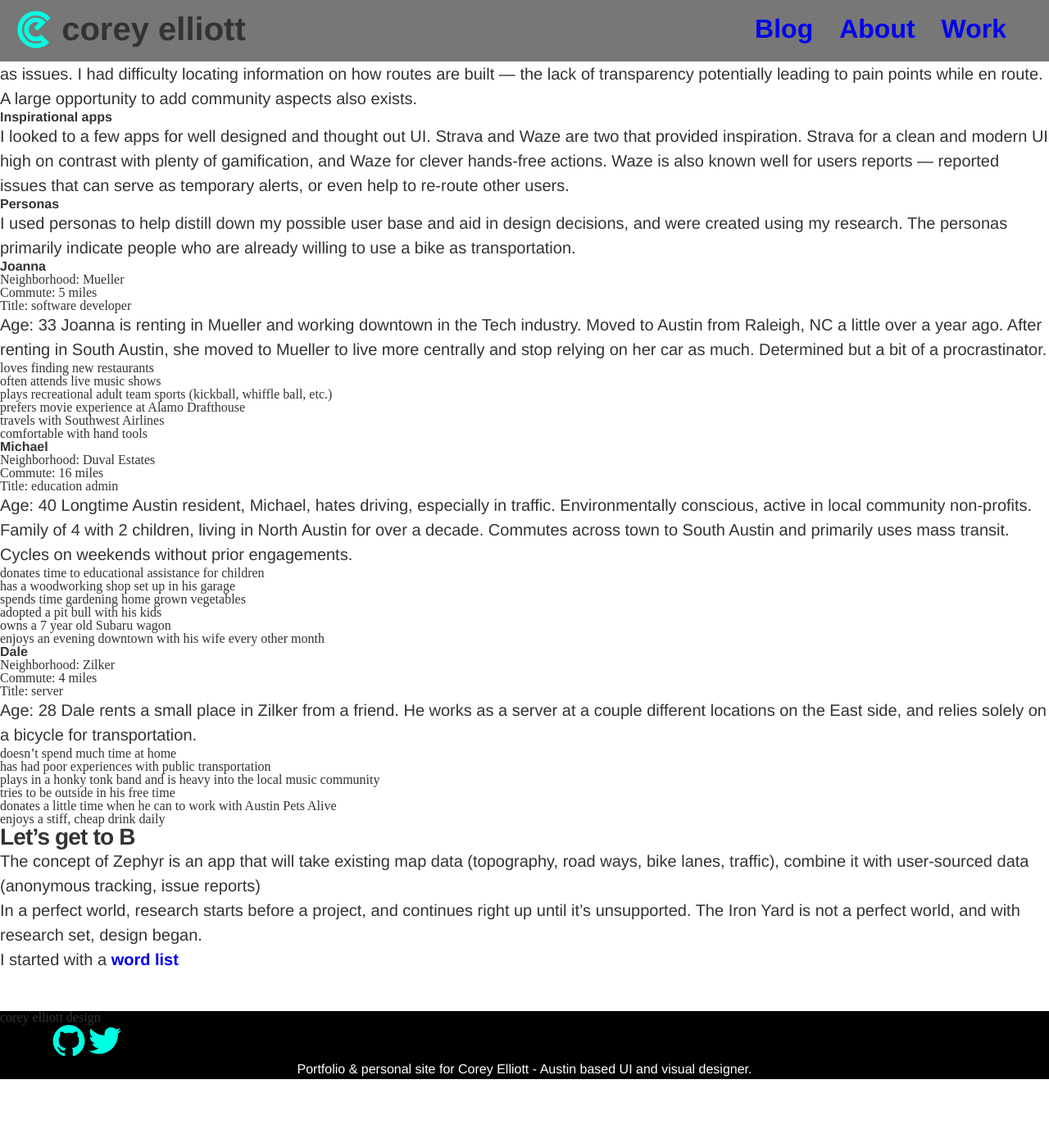
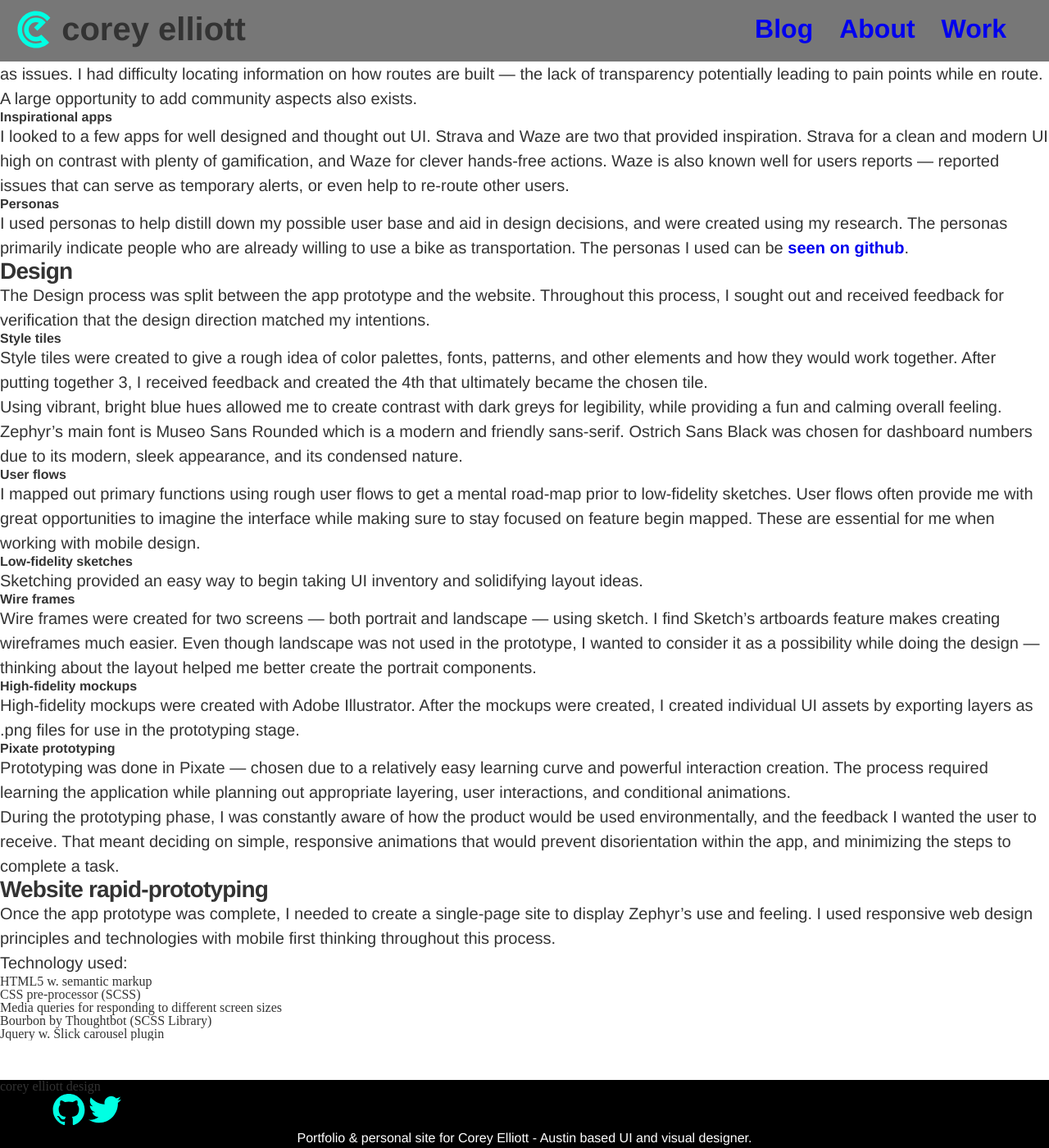
Before and after one commit to ellcorey/corey_elliott_design, a Jekyll site: the page built from _projects/zephyr-app.md, in a window 1280 px wide and 1400 px high, scrolled down 1031 px. Shown: the whole window at 82% size. Built offline with Jekyll 4.4.1, drawn with Linux system fonts in a browser that asks for light colours; nearby versions of some CDN libraries; before the commit the page ends 2347 px from its top, so only the background shows below that.

Commit message:
added design section to zephyr project case study. covered design process for prototype and site.

```diff
--- a/_projects/zephyr-app.md
+++ b/_projects/zephyr-app.md
@@ -47,58 +47,39 @@
 I looked to a few apps for well designed and thought out UI. Strava and Waze are two that provided inspiration. Strava for a clean and modern UI high on contrast with plenty of gamification, and Waze for clever hands-free actions. Waze is also known well for users reports --- reported issues that can serve as temporary alerts, or even help to re-route other users.
 
 #### Personas
-I used personas to help distill down my possible user base and aid in design decisions, and were created using my research. The personas primarily indicate people who are already willing to use a bike as transportation.
+I used personas to help distill down my possible user base and aid in design decisions, and were created using my research. The personas primarily indicate people who are already willing to use a bike as transportation. The personas I used can be [seen on github](https://github.com/ellcorey/zephyr/blob/master/discovery_research/personas.md "Zephyr Personas").
 
-#### Joanna
-- Neighborhood: Mueller
-- Commute: 5 miles
-- Title: software developer
-- Age: 33
-Joanna is renting in Mueller and working downtown in the Tech industry. Moved to Austin from Raleigh, NC a little over a year ago. After renting in South Austin, she moved to Mueller to live more centrally and stop relying on her car as much. Determined but a bit of a procrastinator.
+### Design
+The Design process was split between the app prototype and the website. Throughout this process, I sought out and received feedback for verification that the design direction matched my intentions.
 
-    + loves finding new restaurants
-    + often attends live music shows
-    + plays recreational adult team sports (kickball, whiffle ball, etc.)
-    + prefers movie experience at Alamo Drafthouse
-    + travels with Southwest Airlines
-    + comfortable with hand tools
+#### Style tiles
+Style tiles were created to give a rough idea of color palettes, fonts, patterns, and other elements and how they would work together. After putting together 3, I received feedback and created the 4th that ultimately became the chosen tile.
 
-#### Michael
-- Neighborhood: Duval Estates
-- Commute: 16 miles
-- Title: education admin
-- Age: 40
-Longtime Austin resident, Michael, hates driving, especially in traffic. Environmentally conscious, active in local community non-profits. Family of 4 with 2 children, living in North Austin for over a decade. Commutes across town to South Austin and primarily uses mass transit. Cycles on weekends without prior engagements.
+Using vibrant, bright blue hues allowed me to create contrast with dark greys for legibility, while providing a fun and calming overall feeling. Zephyr's main font is Museo Sans Rounded which is a modern and friendly sans-serif. Ostrich Sans Black was chosen for dashboard numbers due to its modern, sleek appearance, and its condensed nature.
 
-    + donates time to educational assistance for children
-    + has a woodworking shop set up in his garage
-    + spends time gardening home grown vegetables
-    + adopted a pit bull with his kids
-    + owns a 7 year old Subaru wagon
-    + enjoys an evening downtown with his wife every other month
+#### User flows
+I mapped out primary functions using rough user flows to get a mental road-map prior to low-fidelity sketches. User flows often provide me with great opportunities to imagine the interface while making sure to stay focused on feature begin mapped. These are essential for me when working with mobile design.
 
-#### Dale
-- Neighborhood: Zilker
-- Commute: 4 miles
-- Title: server
-- Age: 28
-Dale rents a small place in Zilker from a friend. He works as a server at a couple different locations on the East side, and relies solely on a bicycle for transportation.
+#### Low-fidelity sketches
+Sketching provided an easy way to begin taking UI inventory and solidifying layout ideas.
 
-    + doesn't spend much time at home
-    + has had poor experiences with public transportation
-    + plays in a honky tonk band and is heavy into the local music community
-    + tries to be outside in his free time
-    + donates a little time when he can to work with Austin Pets Alive
-    + enjoys a stiff, cheap drink daily
+#### Wire frames
+Wire frames were created for two screens --- both portrait and landscape --- using sketch. I find Sketch's artboards feature makes creating wireframes much easier. Even though landscape was not used in the prototype, I wanted to consider it as a possibility while doing the design --- thinking about the layout helped me better create the portrait components.
 
-### Let's get to B
-The concept of Zephyr is an app that will take existing map data (topography, road ways, bike lanes, traffic), combine it with user-sourced data (anonymous tracking, issue reports)
+#### High-fidelity mockups
+High-fidelity mockups were created with Adobe Illustrator. After the mockups were created, I created individual UI assets by exporting layers as .png files for use in the prototyping stage.
 
-In a perfect world, research starts before a project, and continues right up until it's unsupported. The Iron Yard is not a perfect world, and with research set, design began.
+#### Pixate prototyping
+Prototyping was done in Pixate --- chosen due to a relatively easy learning curve and powerful interaction creation. The process required learning the application while planning out appropriate layering, user interactions, and conditional animations.
 
+During the prototyping phase, I was constantly aware of how the product would be used environmentally, and the feedback I wanted the user to receive. That meant deciding on simple, responsive animations that would prevent disorientation within the app, and minimizing the steps to complete a task.
 
+### Website rapid-prototyping
+Once the app prototype was complete, I needed to create a single-page site to display Zephyr's use and feeling. I used responsive web design principles and technologies with mobile first thinking throughout this process.
 
-
-
-
-I started with a [word list](https://github.com/ellcorey/zephyr/blob/master/discovery_research/wordlist.md/ "word list")
+Technology used:
+- HTML5 w. semantic markup
+- CSS pre-processor (SCSS)
+- Media queries for responding to different screen sizes
+- Bourbon by Thoughtbot (SCSS Library)
+- Jquery w. Slick carousel plugin
```
